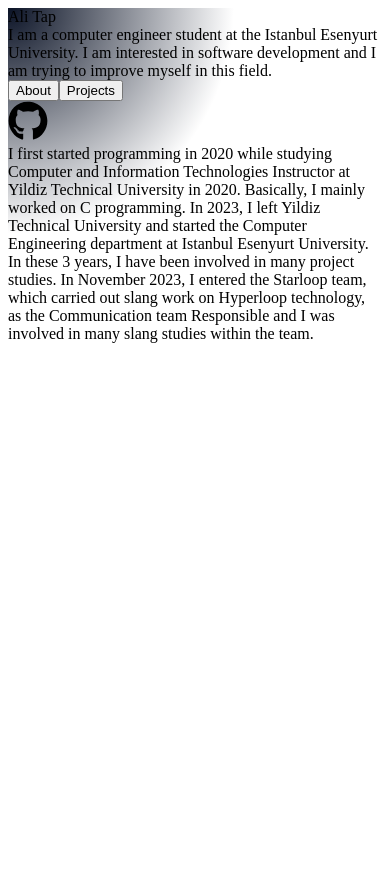
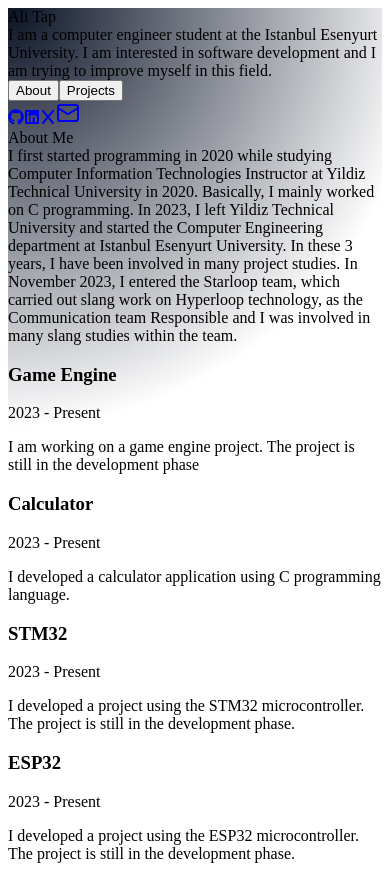
Before and after one commit to aLjTap/portfolio, a React (Vite) app: page / in a window 390 px wide. Before the commit the page ends 844 px from the top, so only its background shows below. Built offline with nearby package versions, Linux system fonts and the light colour scheme; the HTML template or start-up script is replaced by a standard one.

Commit message:
refactor: for mobile

```diff
--- a/src/App.tsx
+++ b/src/App.tsx
@@ -1,7 +1,8 @@
 import React, { useState } from "react";
 import { Button } from "@/components/ui/button";
-import { ButtonEvents } from "./components/contant";
+import { ButtonEvents, contants } from "./components/contant";
 import { FaGithub } from "react-icons/fa";
+import { Card, CardDescription, CardTitle } from "./components/ui/card";
 
 function App() {
   const [mousePosition, setMousePosition] = useState({ x: 0, y: 0 });
@@ -21,55 +22,81 @@ function App() {
   return (
     <div
       onMouseMove={handleMouseMovement}
-      className="flex w-screen h-screen bg-[#080c19] text-white"
+      className="flex flex-col md:flex-row w-[100%] h-[100%] bg-[#080c19] "
       style={{
         backgroundImage: `radial-gradient(circle at ${mousePosition.x}px ${
           mousePosition.y
         }px, ${"rgb(15 23 42)"} 1%, transparent 45%)`,
       }}
     >
-      <div className="fixed justify-start items-center w-[50%] h-screen  ">
+      <div className="flex md:fixed flex-col justify-start items-center h-[50%] md:h-full w-full md:w-[50%] ">
         <div
-          className={`flex flex-col justify-start items-start w-full p-[10%] text-[6rem]`}
+          className={`flex flex-col justify-start items-start  w-full p-[13%] text-[200%] md:text-[500%] text-white opacity-80`}
         >
-          Ali Tap
-          <div className={`text-lg opacity-50 `}>
-            I am a computer engineer student at the Istanbul Esenyurt
-            University. I am interested in software development and I am trying
-            to improve myself in this field.
+          {contants.name}
+          <div
+            className={`flex w-full text-[20%] sm:text-sm md:text-lg lg:text-xl opacity-50 text-white`}
+          >
+            {contants.description}
           </div>
         </div>
-        <div className="flex flex-col justify-start items-start w-full p-[10%] gap-2">
+        <div className="hidden md:flex md:flex-col justify-start items-start invisible md:visible w-full p-[11%]   ">
           {ButtonEvents.map((event) => (
             <Button
-              className={`flex bg-transparent  text-black-fg hover:scale-[1.1] hover:bg-transparent border-2 transition-all opacity-60 hover:opacity-100`}
+              className={`flex flex-row gap-y-[10%] bg-transparent  hover:scale-[1.1] hover:bg-transparent  transition-all text-[130%] opacity-60 hover:opacity-100 text-white `}
               key={event}
               onClick={() => {
                 console.log(event);
               }}
               size={"sm"}
             >
-              {event}
+              {`${event}`}
             </Button>
           ))}
         </div>
-        <FaGithub className="fixed top-[90%] left-[5%]" size={40} />
+        <div className="flex flex-row justify-start items-end px-[13%]  w-full h-full gap-[10%] md:gap-[8%] ">
+          {Object.keys(contants.socials).map((social) => {
+            const { link, icon } =
+              contants.socials[social as keyof typeof contants.socials];
+            return (
+              <a
+                key={social}
+                href={link}
+                className="flex justify-start items-start text-[140%] md:text-[200%]  text-white opacity-50 hover:opacity-100"
+              >
+                {icon}
+              </a>
+            );
+          })}
+        </div>
       </div>
-      <div className="flex flex-row w-screen h-screen">
-        <div className="flex w-[50%] h-full"></div>
-        <div className="flex w-[50%] h-full">
-          {/* about me */}
-          <div>
-            <div className="justify-start items-start px-[10%] py-[15%] text-lg opacity-50 text-white">
-              I first started programming in 2020 while studying Computer and
-              Information Technologies Instructor at Yildiz Technical University
-              in 2020. Basically, I mainly worked on C programming. In 2023, I
-              left Yildiz Technical University and started the Computer
-              Engineering department at Istanbul Esenyurt University. In these 3
-              years, I have been involved in many project studies. In November
-              2023, I entered the Starloop team, which carried out slang work on
-              Hyperloop technology, as the Communication team Responsible and I
-              was involved in many slang studies within the team.
+      <div className="flex flex-col  md:flex-row w-full h-full">
+        <div className="flex  w-full h-[30%]"></div>
+        <div className="flex  w-full  h-full">
+          <div className="flex flex-col gap-10 sm:gap-[5%] justify-start items-start px-[14%] py-[17%] text-[20%] sm:text-sm md:text-lg lg:text-xl   text-white">
+            <div>
+              <div className="flex opacity-100">{contants.aboutMe.title}</div>
+              <div className="flex opacity-50">{contants.aboutMe.content}</div>
+            </div>
+            <div className="flex flex-col gap-11 -mx-[4%]">
+              {Object.keys(contants.projects).map((project) => {
+                const { title, date, content } =
+                  contants.projects[project as keyof typeof contants.projects];
+                return (
+                  <Card
+                    key={project}
+                    className="flex flex-col bg-transparent border-transparent  hover:bg-gradient-to-br hover:from-[#1f2d4f] hover:to-[#1f2d4f]  animate-out"
+                  >
+                    <CardTitle className="text-white p-[4%] text-[20%] sm:text-sm md:text-lg lg:text-xl">
+                      {title}
+                    </CardTitle>
+                    <CardDescription className="p-[4%]">{date}</CardDescription>
+                    <CardDescription className="p-[4%] sm:text-sm md:text-lg lg:text-xl ">
+                      {content}
+                    </CardDescription>
+                  </Card>
+                );
+              })}
             </div>
           </div>
         </div>
--- a/src/components/contant.ts
+++ /dev/null
@@ -1 +0,0 @@
-export const ButtonEvents = ["About","Projects"];
--- /dev/null
+++ b/src/components/contant.tsx
@@ -0,0 +1,62 @@
+import { Mail } from "lucide-react";
+import { title } from "process";
+import { FaGithub, FaLinkedin } from "react-icons/fa";
+import { FaX } from "react-icons/fa6";
+
+export const ButtonEvents = ["About", "Projects"];
+
+export const contants = {
+  name: "Ali Tap",
+  title: "Student",
+  description:
+    "I am a computer engineer student at the Istanbul Esenyurt University. I am interested in software development and I am trying to improve myself in this field.",
+  socials: {
+    github: {
+      link: "https://github.com/aLjTap",
+      icon: <FaGithub />,
+    },
+    linkedin: {
+      link: "https://www.linkedin.com/in/ali-tap-36b296246/",
+      icon: <FaLinkedin />,
+    },
+    X: {
+      link: "https://twitter.com/_ali_tap",
+      icon: <FaX />,
+    },
+    gmail: {
+      link: "mailto:atap2629@gmail.com",
+      icon: <Mail />,
+    },
+  },
+  aboutMe: {
+    title: "About Me",
+    content:
+      "I first started programming in 2020 while studying Computer Information Technologies Instructor at Yildiz Technical University   in 2020. Basically, I mainly worked on C programming. In 2023, I  left Yildiz Technical University and started the Computer Engineering department at Istanbul Esenyurt University. In these 3 years, I have been involved in many project studies. In November 2023, I entered the Starloop team, which carried out slang work on Hyperloop technology, as the Communication team Responsible and I was involved in many slang studies within the team.",
+  },
+  projects: {
+    gameEngine: {
+      title: "Game Engine",
+      date: "2023 - Present",
+      content:
+        "I am working on a game engine project. The project is still in the development phase",
+    },
+    calculator: {
+      title: "Calculator",
+      date: "2023 - Present",
+      content:
+        "I developed a calculator application using C programming language.",
+    },
+    stm32: {
+      title: "STM32",
+      date: "2023 - Present",
+      content:
+        "I developed a project using the STM32 microcontroller. The project is still in the development phase.",
+    },
+    esp32: {
+      title: "ESP32",
+      date: "2023 - Present",
+      content:
+        "I developed a project using the ESP32 microcontroller. The project is still in the development phase.",
+    },
+  },
+} as const;
--- /dev/null
+++ b/src/components/ui/card.tsx
@@ -0,0 +1,79 @@
+import * as React from "react"
+
+import { cn } from "@/lib/utils"
+
+const Card = React.forwardRef<
+  HTMLDivElement,
+  React.HTMLAttributes<HTMLDivElement>
+>(({ className, ...props }, ref) => (
+  <div
+    ref={ref}
+    className={cn(
+      "rounded-lg border bg-card text-card-foreground shadow-sm",
+      className
+    )}
+    {...props}
+  />
+))
+Card.displayName = "Card"
+
+const CardHeader = React.forwardRef<
+  HTMLDivElement,
+  React.HTMLAttributes<HTMLDivElement>
+>(({ className, ...props }, ref) => (
+  <div
+    ref={ref}
+    className={cn("flex flex-col space-y-1.5 p-6", className)}
+    {...props}
+  />
+))
+CardHeader.displayName = "CardHeader"
+
+const CardTitle = React.forwardRef<
+  HTMLParagraphElement,
+  React.HTMLAttributes<HTMLHeadingElement>
+>(({ className, ...props }, ref) => (
+  <h3
+    ref={ref}
+    className={cn(
+      "text-2xl font-semibold leading-none tracking-tight",
+      className
+    )}
+    {...props}
+  />
+))
+CardTitle.displayName = "CardTitle"
+
+const CardDescription = React.forwardRef<
+  HTMLParagraphElement,
+  React.HTMLAttributes<HTMLParagraphElement>
+>(({ className, ...props }, ref) => (
+  <p
+    ref={ref}
+    className={cn("text-sm text-muted-foreground", className)}
+    {...props}
+  />
+))
+CardDescription.displayName = "CardDescription"
+
+const CardContent = React.forwardRef<
+  HTMLDivElement,
+  React.HTMLAttributes<HTMLDivElement>
+>(({ className, ...props }, ref) => (
+  <div ref={ref} className={cn("p-6 pt-0", className)} {...props} />
+))
+CardContent.displayName = "CardContent"
+
+const CardFooter = React.forwardRef<
+  HTMLDivElement,
+  React.HTMLAttributes<HTMLDivElement>
+>(({ className, ...props }, ref) => (
+  <div
+    ref={ref}
+    className={cn("flex items-center p-6 pt-0", className)}
+    {...props}
+  />
+))
+CardFooter.displayName = "CardFooter"
+
+export { Card, CardHeader, CardFooter, CardTitle, CardDescription, CardContent }
```
